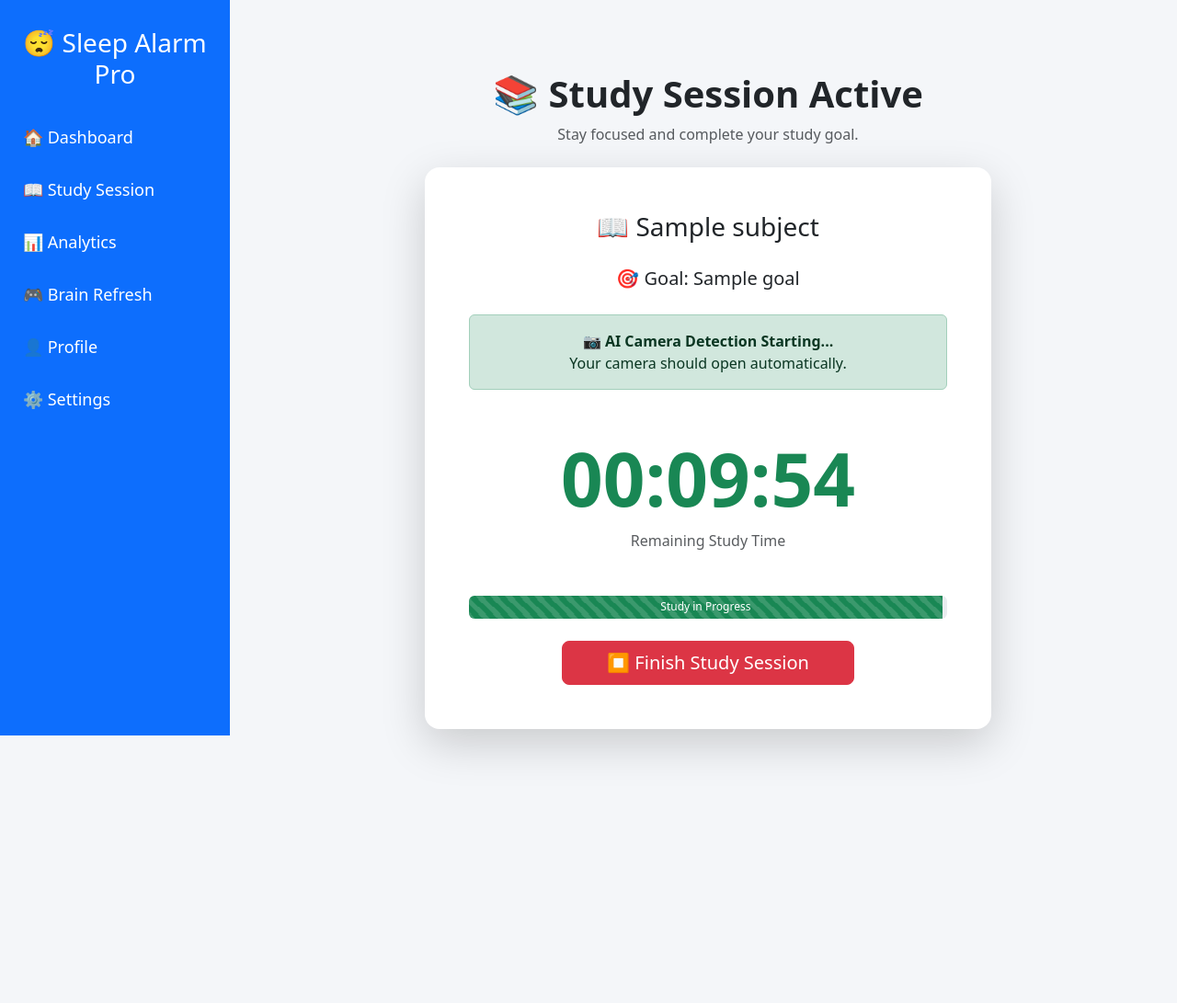
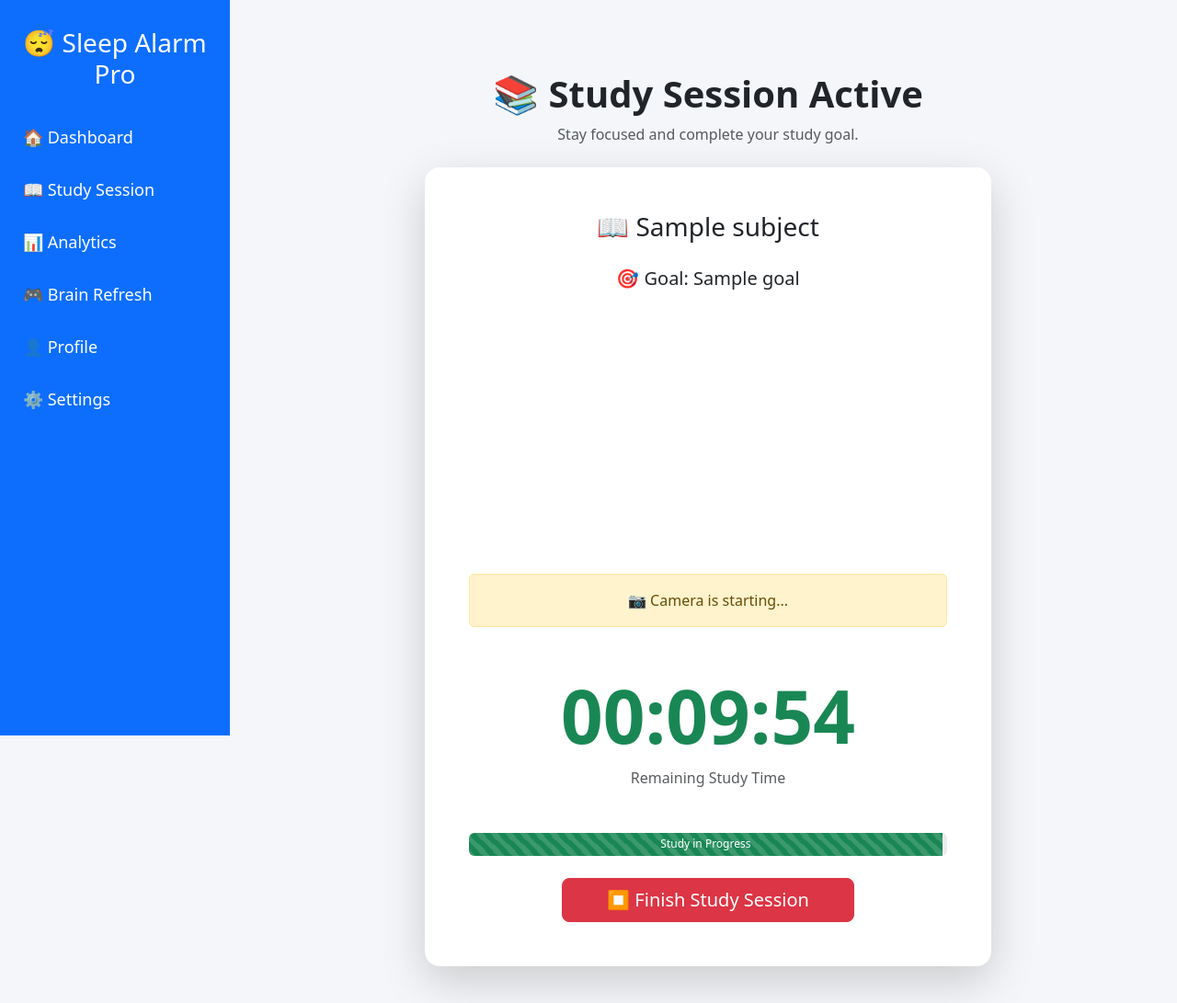
Before and after one commit to khushaiy238-maker/SleepAlarmPro, a Flask app: template templates/study_active.html in a window 1280 px wide. Shown: the top 1091 px of the page at 92% size. Before the commit the page ends 822 px from the top, so only its background shows below. Run offline with Flask 3, Linux system fonts and the light colour scheme; the template is opened without the code that fills it: most values are stand-ins (such as "Sample title", 1, 10 or a date in 2020).

Commit message:
Update study_active.html

```diff
--- a/templates/study_active.html
+++ b/templates/study_active.html
@@ -31,11 +31,23 @@
 
                     <!-- CAMERA STATUS -->
 
-                    <div class="alert alert-success mt-4">
-                        📷 <strong>AI Camera Detection Starting...</strong>
-                        <br>
-                        Your camera should open automatically.
-                    </div>
+                    <!-- CAMERA -->
+<div class="mt-4">
+
+    <video
+        id="camera"
+        width="100%"
+        autoplay
+        playsinline
+        muted
+        style="max-width:600px; border-radius:20px;"
+    ></video>
+
+    <div id="cameraStatus" class="alert alert-warning mt-3">
+        📷 Camera is starting...
+    </div>
+
+</div>
 
                     <!-- TIMER -->
 
```
